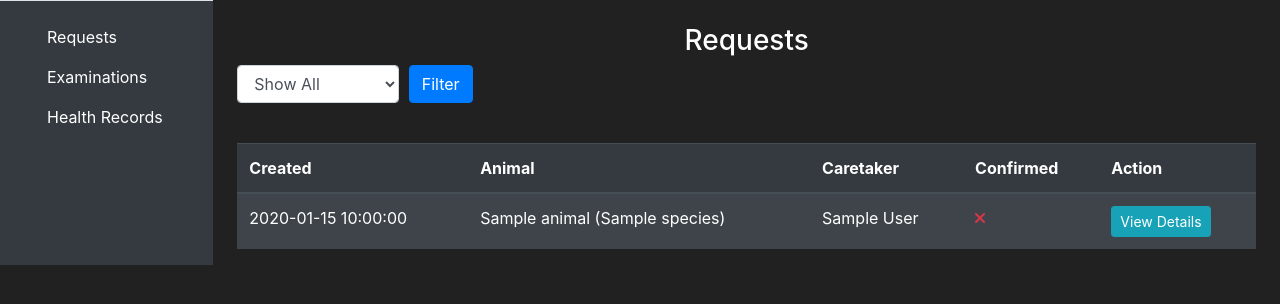
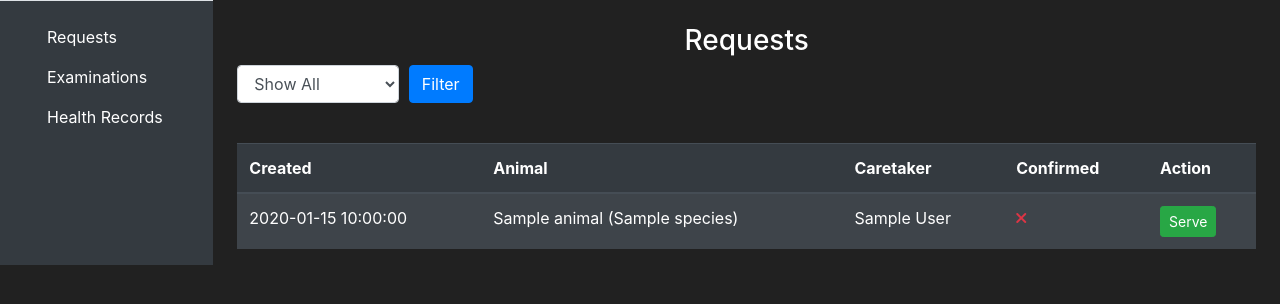
Before and after one commit to xmi74/IIS, a Flask app: template templates/vet/dashboard_vet.html in a window 1280 px wide. Shown: the part 58-362 px from the top of the page. Run offline with Flask 3, Linux system fonts and the light colour scheme; the template is opened without the code that fills it: most values are stand-ins (such as "Sample title", 1, 10 or a date in 2020).

Commit message:
add: dynamic serve button

```diff
--- a/templates/vet/dashboard_vet.html
+++ b/templates/vet/dashboard_vet.html
@@ -67,7 +67,11 @@ Vet Dashboard
                                 {% endif %}
                             </td>
                             <td>
-                                <a href="{{ url_for('routes.request_detail_page', request_id=request.id) }}" class="btn btn-info btn-sm">View Details</a>
+                                {% if not request.confirmed %}
+                                    <a href="{{ url_for('routes.request_detail_page', request_id=request.id) }}" class="btn btn-success btn-sm">Serve</a>
+                                {% else %}
+                                    <a href="{{ url_for('routes.request_detail_page', request_id=request.id) }}" class="btn btn-info btn-sm">View Details</a>
+                                {% endif %}
                             </td>
                         </tr>
                         {% endfor %}
```
